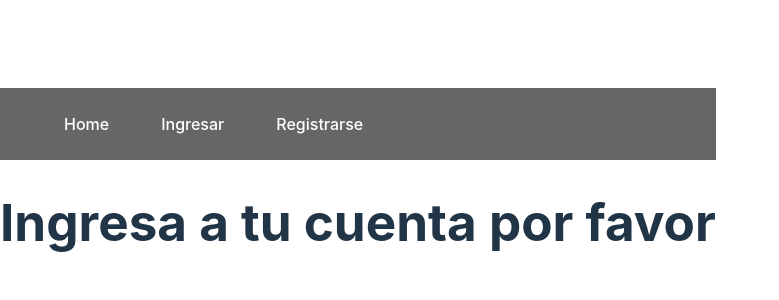
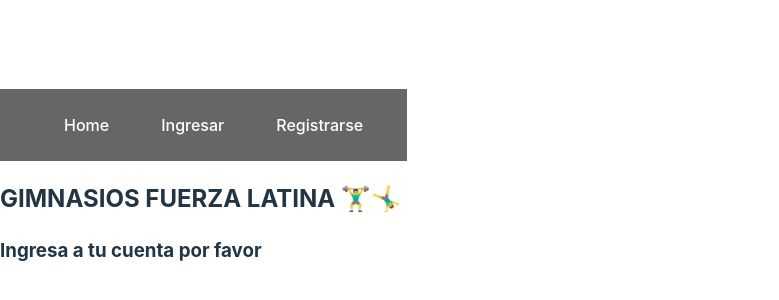
Before and after one commit to ezeclav/GYM-FUERZA-LATINA, a React (Vite) app in the folder cliente/: page / in a window 1280 px wide. Shown: the part 214-514 px from the top of the page, without its empty margins (0-779 px from the left). Built offline with nearby package versions, Linux system fonts and the light colour scheme.

Commit message:
folders para Exercises

```diff
--- a/cliente/src/pages/Home/index.jsx
+++ b/cliente/src/pages/Home/index.jsx
@@ -12,7 +12,8 @@ function Home() {
         </>
       ) : (
         <>
-          <h1>Ingresa a tu cuenta por favor</h1>
+          <h2>GIMNASIOS FUERZA LATINA 🏋️‍♂️🤸‍♂️</h2>
+          <h3>Ingresa a tu cuenta por favor</h3>
         </>
       )}
     </div>
```
